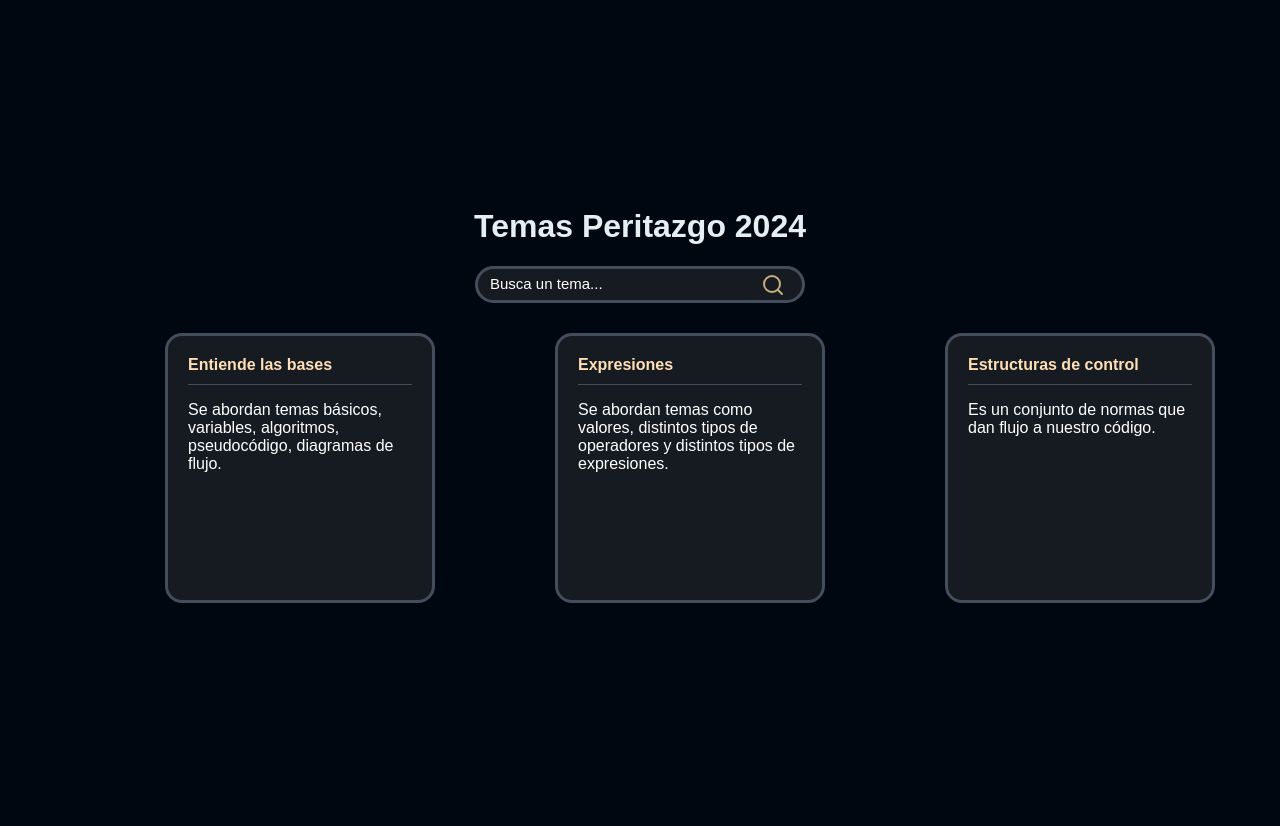
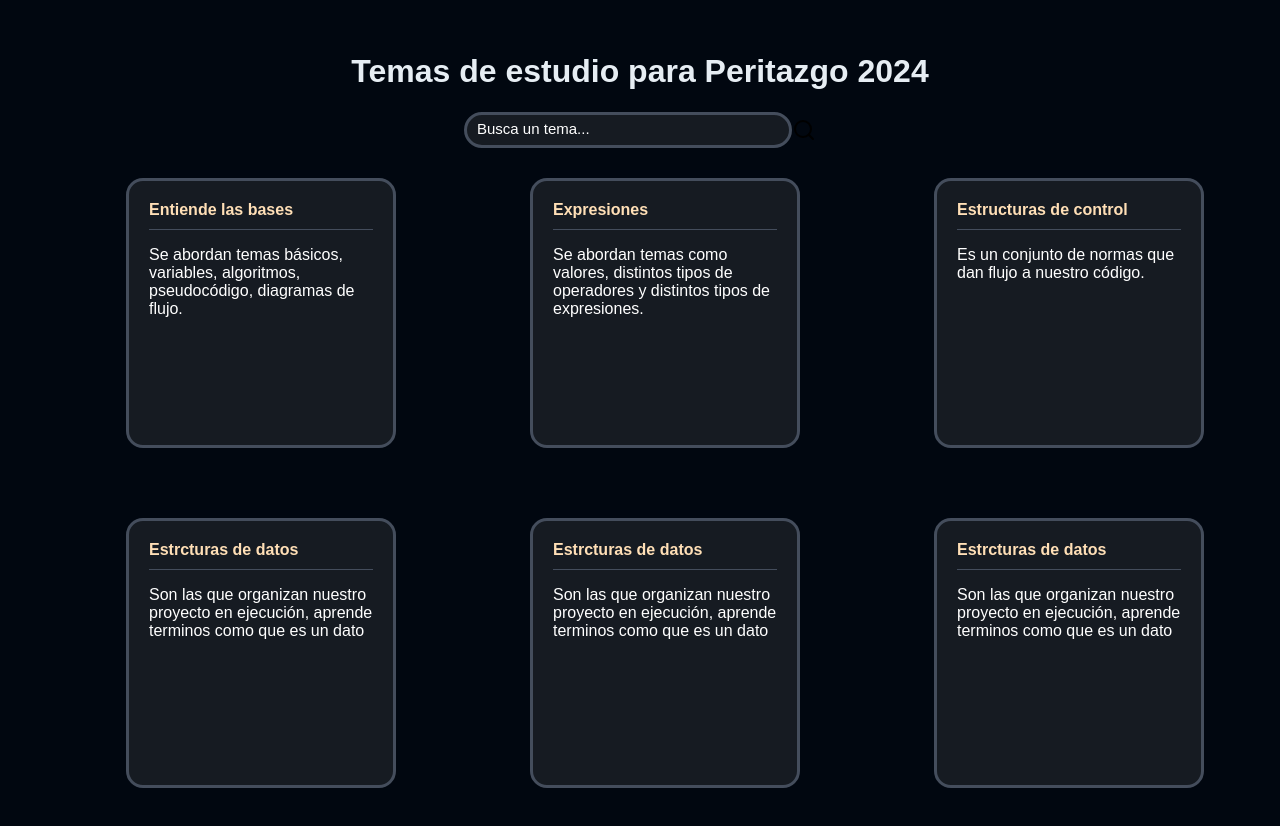
Before and after one commit to KevinLatino/Peritazgo-Website, a React (Vite) app: page / in a window 1280 px wide. Shown: the top 826 px of the page. Before the commit the page ends 800 px from the top, so only its background shows below. Built offline with nearby package versions, Linux system fonts and the light colour scheme.

Commit message:
Estructuras de control iniciadas

```diff
--- a/package.json
+++ b/package.json
@@ -10,6 +10,7 @@
     "preview": "vite preview"
   },
   "dependencies": {
+    "animate.css": "^4.1.1",
     "lucide-react": "^0.363.0",
     "react": "^18.2.0",
     "react-dom": "^18.2.0",
--- a/src/Components/CardComponent/CardComponent.jsx
+++ b/src/Components/CardComponent/CardComponent.jsx
@@ -7,8 +7,8 @@ const CardComponent = (props) => {
 
   return (
     <>
-      <Link to={props.route} className='card'>
-        <article>
+      <Link to={props.route}>
+          <article className='card'>
             <header className="card-header">{props.title}</header>
             <hr className="card-divider" />
             <section className="card-content">
--- a/src/Components/CardComponent/cardStyles.css
+++ b/src/Components/CardComponent/cardStyles.css
@@ -6,11 +6,11 @@
   height: 270px;
   padding: 20px;
   box-sizing: border-box;
-    margin: 10px;
+  margin: 40px;
   display: inline-block;
   vertical-align: top;
   margin-top: 30px;
-    margin-left: 110px;
+  margin-left: 94px;
   cursor: pointer;
   }
 
--- /dev/null
+++ b/src/Components/DataStructure/DataStructure.jsx
@@ -0,0 +1,14 @@
+import React from 'react'
+
+const DataStructure = () => {
+    return (
+        <>
+            <h1>Datos</h1>
+            <p>Los datos pueden es una unidad, puede ser número, letras o simplemente
+                algún caracter, pero, al interpretar estos, se pueden convertir en información
+                sumamente importante</p>
+        </>
+    )
+}
+
+export { DataStructure }
--- a/src/Components/Main/App.jsx
+++ b/src/Components/Main/App.jsx
@@ -1,10 +1,8 @@
 import React from 'react'
-import { MainTitle } from  '../MainTitle/MainTitle';
+import { MainTitle } from '../MainTitle/MainTitle';
 import { CardComponent } from '../CardComponent/CardComponent';;
 import { SearchBar } from '../SearchBar/SearchBar';
 import './App.css'
-
-
 
 
 function App() {
@@ -28,6 +26,23 @@ function App() {
       route: '/Estructuras-de-control'
     },
 
+    {
+      title: 'Estrcturas de datos',
+      description: 'Son las que organizan nuestro proyecto en ejecución, aprende terminos como que es un dato',
+      route: 'Estructuras-de-datos'
+    },
+
+    {
+      title: 'Estrcturas de datos',
+      description: 'Son las que organizan nuestro proyecto en ejecución, aprende terminos como que es un dato',
+      route: 'Estructuras-de-datos'
+    },
+
+    {
+      title: 'Estrcturas de datos',
+      description: 'Son las que organizan nuestro proyecto en ejecución, aprende terminos como que es un dato',
+      route: 'Estructuras-de-datos'
+    },
 
   ]
 
@@ -45,7 +60,7 @@ function App() {
     <>
       <MainTitle />
       <SearchBar search={search} setSearch={setSearch} />
-      {searchTopics.map(topic => (<CardComponent key={topic.title} title={topic.title} description={topic.description} route={topic.route}/>))}
+      {searchTopics.map(topic => (<CardComponent key={topic.title} title={topic.title} description={topic.description} route={topic.route} />))}
     </>
 
 
--- a/src/Components/MainTitle/MainTitle.jsx
+++ b/src/Components/MainTitle/MainTitle.jsx
@@ -4,7 +4,7 @@ import './MainTitle.css';
 const MainTitle = () => {
   return (
     <>
-      <h1 className='title'>Temas Peritazgo 2024</h1>
+      <h1 className='title'>Temas de estudio para Peritazgo 2024</h1>
     </>
   )
 }
--- a/src/Components/SearchBar/Search-Bar.css
+++ b/src/Components/SearchBar/Search-Bar.css
@@ -1,17 +1,17 @@
 .search-container {
-    position: relative;
     display: flex;
     align-items: center;
     justify-content: center;
 }
 
 .search-input {
-    border-radius: 20px;
-    padding: 8px 12px;
+    border-radius: 20px;;
     border: 3px solid #444d5c;
     background-color: #161b22;
     outline: none;
-    width: 300px;
+    width: 310px;
+    height: 28px;
+    padding-left: 10px;
     display: flex;
     justify-content: center;
     align-items: center;
@@ -23,9 +23,3 @@
     font-family: sans-serif;
     font-size: 15px;
 }
-
-.search-icon {
-    position: absolute;
-    right: 440px;
-    color: #C8AD7F
-}
--- a/src/main.jsx
+++ b/src/main.jsx
@@ -6,6 +6,7 @@ import { BasicKnowledgeScreen } from '../src/Components/BasicKnowledge/BasicKnow
 import { ExpressionScreen } from '../src/Components/ExpressionScreen/ExpressionScreen.jsx'
 import { ControlStructure } from '../src/Components/ControlStructure/ControlStructure.jsx'
 import { createBrowserRouter, RouterProvider } from 'react-router-dom'
+import { DataStructure } from './Components/DataStructure/DataStructure.jsx'
 
 const router = createBrowserRouter([
   {
@@ -24,6 +25,10 @@ const router = createBrowserRouter([
     path: '/Estructuras-de-control',
     element: <ControlStructure />
   },
+  {
+    path: '/Estructuras-de-datos',
+    element: <DataStructure />
+  },
 ]);
 
 ReactDOM.createRoot(document.getElementById('root')).render(
```
Also changed, not shown: src/Components/Main/App.css (+4 -4 lines), src/Components/Main/index.css (+8 -1 lines), 1 other file (tests, documents, lock files or other folders). Lines whose indentation alone changed are shown as unchanged.
